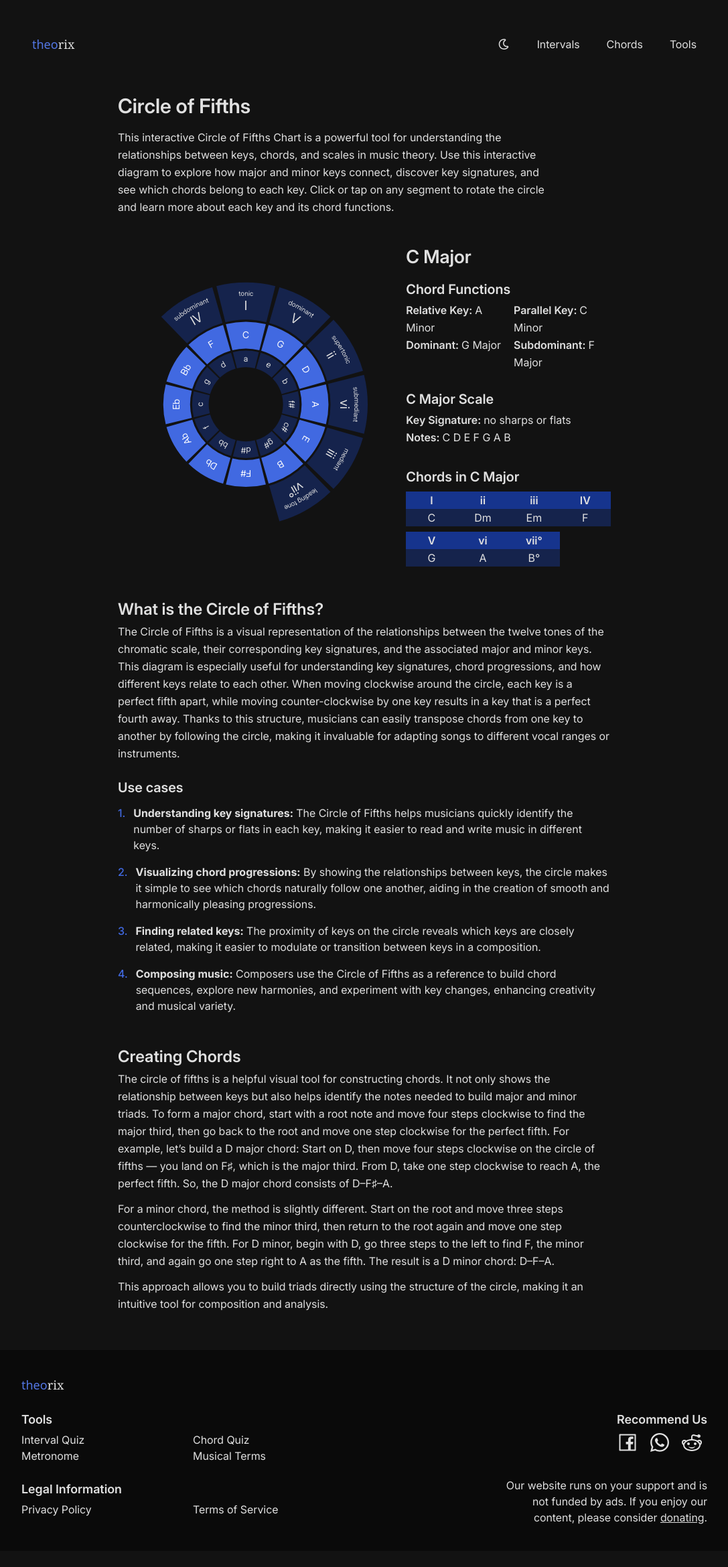
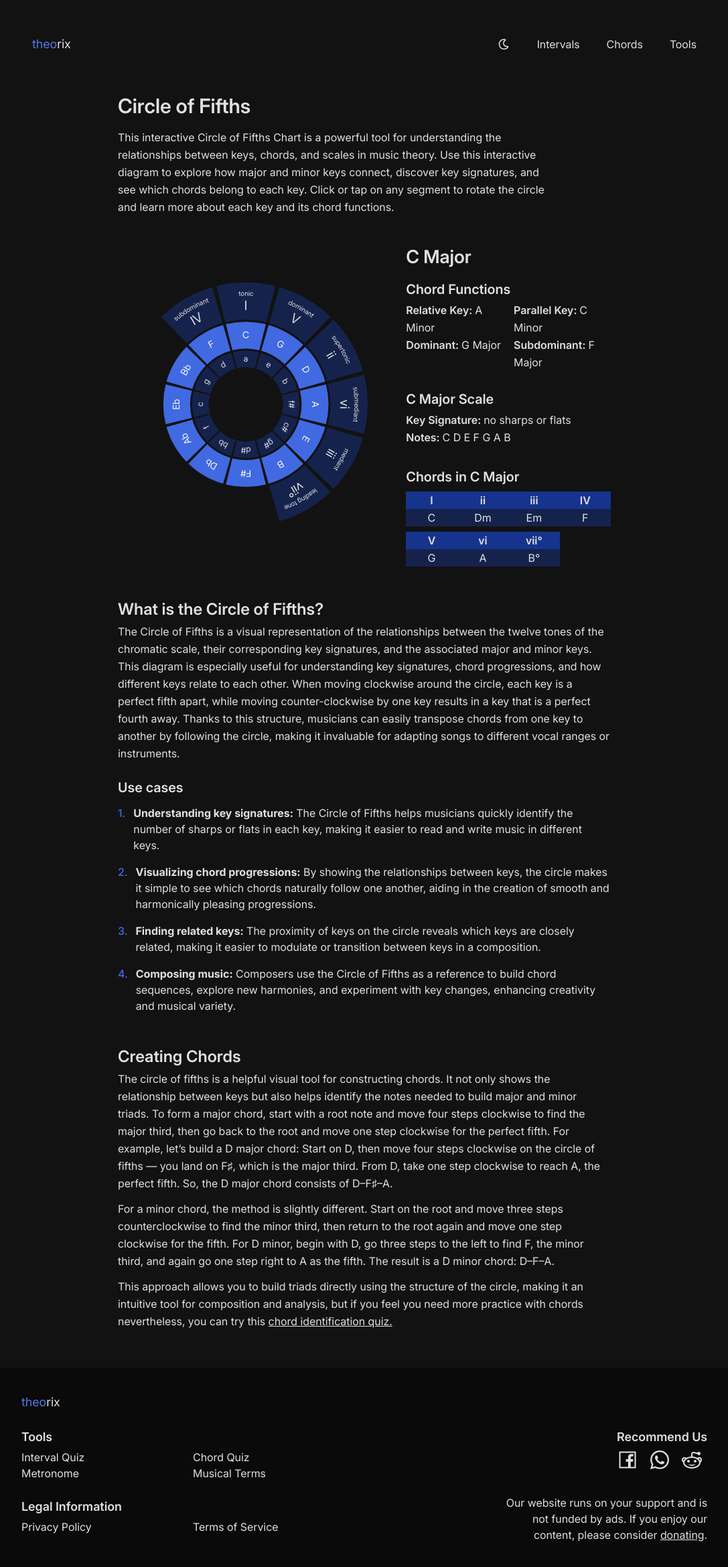
Before and after one commit to LucaJahnen/theorix, a React (Vite) app: page /circle-of-fifths in a window 1280 px wide. Shown: the whole page at 67% size, without its empty margins (96-1183 px from the left). Before the commit the page ends 2316 px from the top, so only its background shows below. Built offline with nearby package versions, Linux system fonts and the light colour scheme.

Commit message:
improving internal links

```diff
--- a/src/components/Footer/index.tsx
+++ b/src/components/Footer/index.tsx
@@ -7,7 +7,7 @@ const Footer = () => {
     const shareMessage = encodeURIComponent("Try out theorix on https://theorix.netlify.app")
     return (
         <footer className="px-4 py-[10%] bg-footer mt-14 lg:grid lg:grid-cols-2 lg:py-[3%] lg:px-[10%] lg:m-auto lg:mt-14 text-foreground">
-            <Link to="/" className="text-lg lg:row-start-1 font-serif"><span className="text-primary-altered font-sans dark:text-primary-lighter">theo</span>rix</Link>
+            <Link to="/" className="text-lg lg:row-start-1"><span className="text-primary-altered dark:text-primary-lighter">theo</span>rix</Link>
             <section className="lg:row-start-2">
                 <h3 className="mt-6 mb-1 font-semibold text-lg">Tools</h3>
                 <div className="grid grid-rows-2 grid-cols-2">
--- a/src/components/Navbar/index.tsx
+++ b/src/components/Navbar/index.tsx
@@ -56,7 +56,7 @@ const Navbar: React.FC = () => {
     <>
     <nav className="grid place-items-center sticky top-0 left-0 z-[1001] bg-background" id="navbar">
     <div className="flex items-center justify-between w-full px-4 py-6 lg:w-[80%] lg:pb-8 lg:pt-12">
-      <Link to="/" className="text-lg lg:row-start-1 font-serif"><span className="text-primary font-sans dark:text-primary-lighter">theo</span>rix</Link>
+      <Link to="/" className="text-lg lg:row-start-1"><span className="text-primary dark:text-primary-lighter">theo</span>rix</Link>
       <div className="flex flex-row gap-2">
         <Button size="icon" className="bg-transparent text-foreground shadow-none hover:bg-transparent" onClick={toggleTheme} aria-label="toggle colour theme">
             {theme === "dark" ? <FaRegMoon className="h-8 w-8" /> : <MdOutlineWbSunny className="h-8 w-8" />}
--- a/src/pages/building-chords/index.tsx
+++ b/src/pages/building-chords/index.tsx
@@ -92,7 +92,7 @@ const BuildingChords: React.FC = () => {
             <Navbar />
             <div className="px-4 pt-6 lg:w-[60%] lg:block lg:m-auto">
                 <h1 className="text-3xl font-semibold pb-4">How to identify chords</h1>
-                <p className="mb-7 leading-relaxed">Chords are a key topic in music theory. Each and every song is built on top of them and this gives them their mood (e. g. happy, sad). But before reading this article I would strongly recommend to read the <Link to="/interval-identification" className="underline">article about intervals</Link> because this will improve your understanding of chords and make this session easier overall.</p>
+                <p className="mb-7 leading-relaxed">Chords are a key topic in music theory. Each and every song is built on top of them and this gives them their mood (e. g. happy, sad). But before reading this article I would strongly recommend to read the <Link to="/interval-identification" className="underline">guide on how to find intervals in music theory.</Link> because this will improve your understanding of chords and make this session easier overall.</p>
                 <h2 className="text-2xl font-semibold pb-1">But what are Chords exactly?</h2>
                 <p className="mb-5 leading-relaxed">In music theory chords are a group of at least three notes that are played simultaniously. In this article I cover the most important forms of chords called <span className="font-medium">major, minor, augmented and diminished.</span></p>
                 <h2 className="text-2xl font-semibold pb-1">General knowledge</h2>
--- a/src/pages/building-intervals/index.tsx
+++ b/src/pages/building-intervals/index.tsx
@@ -70,7 +70,7 @@ const BuildingIntervals = () => {
                 <li className="before:content-['2.'] before:inline-flex before:pr-3 before:font-medium before:text-primary mb-4 flex baseline"><span><span className="font-semibold">Play Intervals on and Instrument:</span> Practice playing intervals on your instrument, whether it's a piano, guitar, or another instrument. Start with the perfect intervals, then work through the major, minor, augmented, and diminished intervals.</span></li>
             </ol>
             <h2 className="text-xl font-semibold pb-1">Conclusion</h2>
-            <p className="leading-relaxed">Understanding intervals is an essentail part of music theory and allows you to learn more difficult concepts like scales or chords. To make sure you understood the concept of intervals use this <Link to="/interval-quiz" className="underline"> interval quiz</Link>. Additionally, you can have a look at this <Link to="/chord-identification" className="underline">article about chords</Link>.</p>
+            <p className="leading-relaxed">Understanding intervals is an essentail part of music theory and allows you to learn more difficult concepts like scales or chords. To make sure you understood the concept of intervals use this <Link to="/interval-quiz" className="underline"> interval quiz</Link>. Additionally, you can have a look at this <Link to="/chord-identification" className="underline">tutorial about chord identification</Link>.</p>
         </div>
         <Footer />
     </>
--- a/src/pages/chord-quiz/index.tsx
+++ b/src/pages/chord-quiz/index.tsx
@@ -109,7 +109,7 @@ const ChordQuiz: React.FC = () => {
           </form>
           <Modal correct={correct} visible={visible} setVisible={setVisible} type="chord" solution={chord[3]} />
           <h2 className="text-2xl font-semibold pb-1 pt-10">How to use</h2>
-          <p className="mb-4">This tool shows every chord in its four different types: major, minor, augmented and diminished. In Easy and Mode Mode every chord is shown in its root position so determining the root note should not be too diffucult because it is the lowest note. But if you decide to pick Hard Mode, chords will only be shown in the first or second inversion, so you determining the root note and chrod type is a bit trickier. Try to mentally convert the note position to fit the root position before determining the chord type by figuring out the intervals between the three notes. If you are not sure how to determine these intervals you can check out <Link to="/interval-identification" className="underline">this article</Link>.</p>
+          <p className="mb-4">This tool shows every chord in its four different types: major, minor, augmented and diminished. In Easy and Mode Mode every chord is shown in its root position so determining the root note should not be too diffucult because it is the lowest note. But if you decide to pick Hard Mode, chords will only be shown in the first or second inversion, so you determining the root note and chrod type is a bit trickier. Try to mentally convert the note position to fit the root position before determining the chord type by figuring out the intervals between the three notes. If you are not sure how to determine these intervals you can check out this <Link to="/interval-identification" className="underline">guide on identifying musical intervals.</Link>.</p>
           <h2 className="text-2xl font-semibold pb-1">How to identify chords</h2>
           <p className="mb-4">To identify an interval between two notes, follow these steps:</p>
           <ol className="">
@@ -118,7 +118,7 @@ const ChordQuiz: React.FC = () => {
                   <span><span className="font-semibold">Determine the chord type:</span> If the interval between the note is a major third between root and third and a minor third between third and fifth it is called a major chord. If it's a minor third first and then a major third it is a minor chord. An augmented chord is built using two major thirds and a diminished chord uses two minor thirds.</span>
                 </li>
             </ol>
-            <p>If you need more info on chords you can check out this <Link to="/chord-identification" className="underline">dedicated article</Link>.</p>
+            <p>If you need more info on chords you can check out this <Link to="/chord-identification" className="underline">dedicated article about chord identification</Link>.</p>
         </div>
         <Footer />
     </>
--- a/src/pages/circle-of-fifths/index.tsx
+++ b/src/pages/circle-of-fifths/index.tsx
@@ -4,6 +4,7 @@ import Footer from "../../components/Footer"
 import "./styles.css"
 import { useRef, useState } from "react"
 import schema from "../../assets/schemas/circle-of-fifths.json"
+import { Link } from "react-router-dom"
 
 const CircleOfFifths = () => {
     const [angle, setAngle] = useState<number>(0)
@@ -271,15 +272,9 @@ const CircleOfFifths = () => {
             </section>
             <section className="leading-relaxed">
                 <h2 className="pt-8 text-2xl font-semibold pb-1">Creating Chords</h2>
-                <p>
-                    The circle of fifths is a helpful visual tool for constructing chords. It not only shows the relationship between keys but also helps identify the notes needed to build major and minor triads. To form a major chord, start with a root note and move four steps clockwise to find the major third, then go back to the root and move one step clockwise for the perfect fifth. For example, let’s build a D major chord: Start on D, then move four steps clockwise on the circle of fifths — you land on F♯, which is the major third. From D, take one step clockwise to reach A, the perfect fifth. So, the D major chord consists of D–F♯–A.
-                </p>
-                <p className="pt-3">
-                    For a minor chord, the method is slightly different. Start on the root and move three steps counterclockwise to find the minor third, then return to the root again and move one step clockwise for the fifth. For D minor, begin with D, go three steps to the left to find F, the minor third, and again go one step right to A as the fifth. The result is a D minor chord: D–F–A.
-                </p>
-                <p className="pt-3">
-                    This approach allows you to build triads directly using the structure of the circle, making it an intuitive tool for composition and analysis.
-                </p>
+                <p>The circle of fifths is a helpful visual tool for constructing chords. It not only shows the relationship between keys but also helps identify the notes needed to build major and minor triads. To form a major chord, start with a root note and move four steps clockwise to find the major third, then go back to the root and move one step clockwise for the perfect fifth. For example, let’s build a D major chord: Start on D, then move four steps clockwise on the circle of fifths — you land on F♯, which is the major third. From D, take one step clockwise to reach A, the perfect fifth. So, the D major chord consists of D–F♯–A.</p>
+                <p className="pt-3">For a minor chord, the method is slightly different. Start on the root and move three steps counterclockwise to find the minor third, then return to the root again and move one step clockwise for the fifth. For D minor, begin with D, go three steps to the left to find F, the minor third, and again go one step right to A as the fifth. The result is a D minor chord: D–F–A.</p>
+                <p className="pt-3">This approach allows you to build triads directly using the structure of the circle, making it an intuitive tool for composition and analysis, but if you feel you need more practice with chords nevertheless, you can try this <Link to="/chord-quiz" className="underline">chord identification quiz.</Link></p>
             </section>
         </div>
         <Footer />
--- a/src/pages/dictionary/data.ts
+++ b/src/pages/dictionary/data.ts
@@ -1,7 +1,7 @@
 const data = [
     {
         title: "Italian Tempo Terms",
-        desc: "This table contains common tempo markings like allegro or andante. In modern music these terms may be out of date because of a metronome mark such as &#x2669; = 120, meaning that the piece of music should be played at a tempo of 120 beats per minute (bpm).",
+        desc: "This table contains common tempo markings like allegro or andante. In modern music these terms may be out of date because of a metronome mark such as ♩ = 120, meaning that the piece of music should be played at a tempo of 120 beats per minute (bpm).",
         style: ["font-medium", "", ""],
         terms: [
             { tempo: "Largo", description: "very slow and broad", bpm: "40 - 60" },
--- a/src/pages/interval-quiz/index.tsx
+++ b/src/pages/interval-quiz/index.tsx
@@ -156,7 +156,7 @@ const IntervalQuiz = () => {
                     </span>
                   </li>
             </ol>
-            <p>By counting the steps and identifying the quality, you'll quickly recognize each interval! For more details, check out our <Link to="/interval-identification" className="underline">dedicated article</Link> on intervals in music theory.</p>
+            <p>By counting the steps and identifying the quality, you'll quickly recognize each interval! For more details, check out our <Link to="/interval-identification" className="underline">dedicated article about interval identification</Link> on intervals in music theory.</p>
         </div>
         <Footer />
     </>
```
